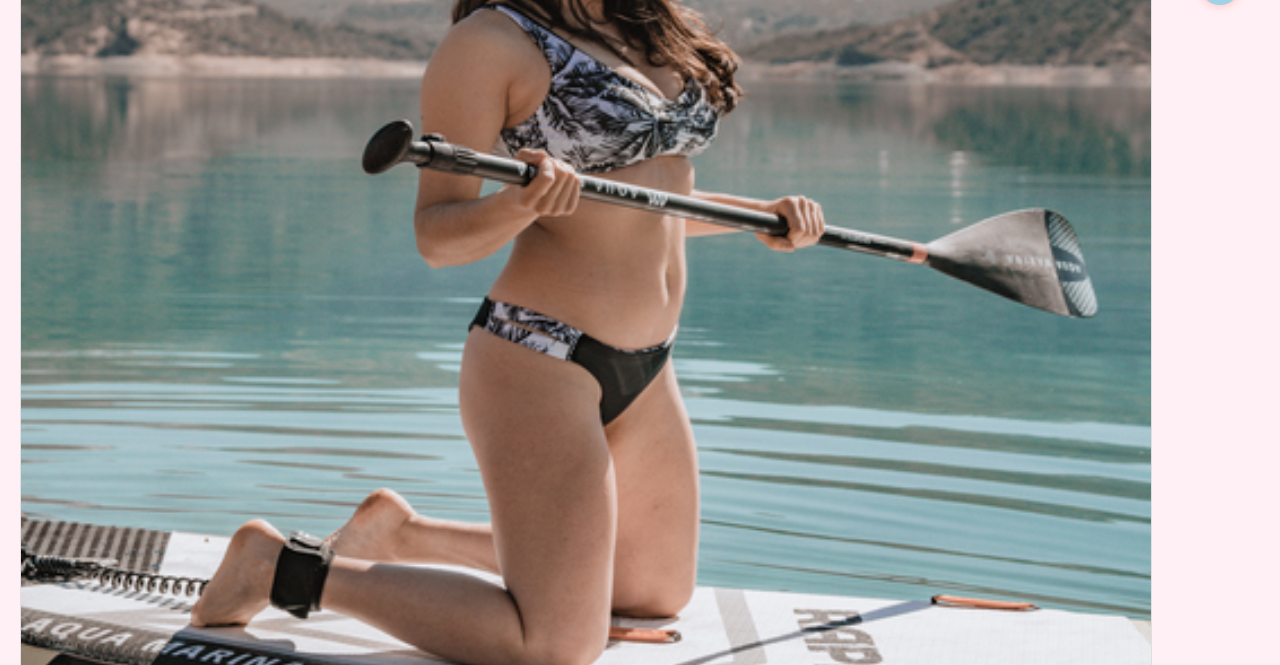
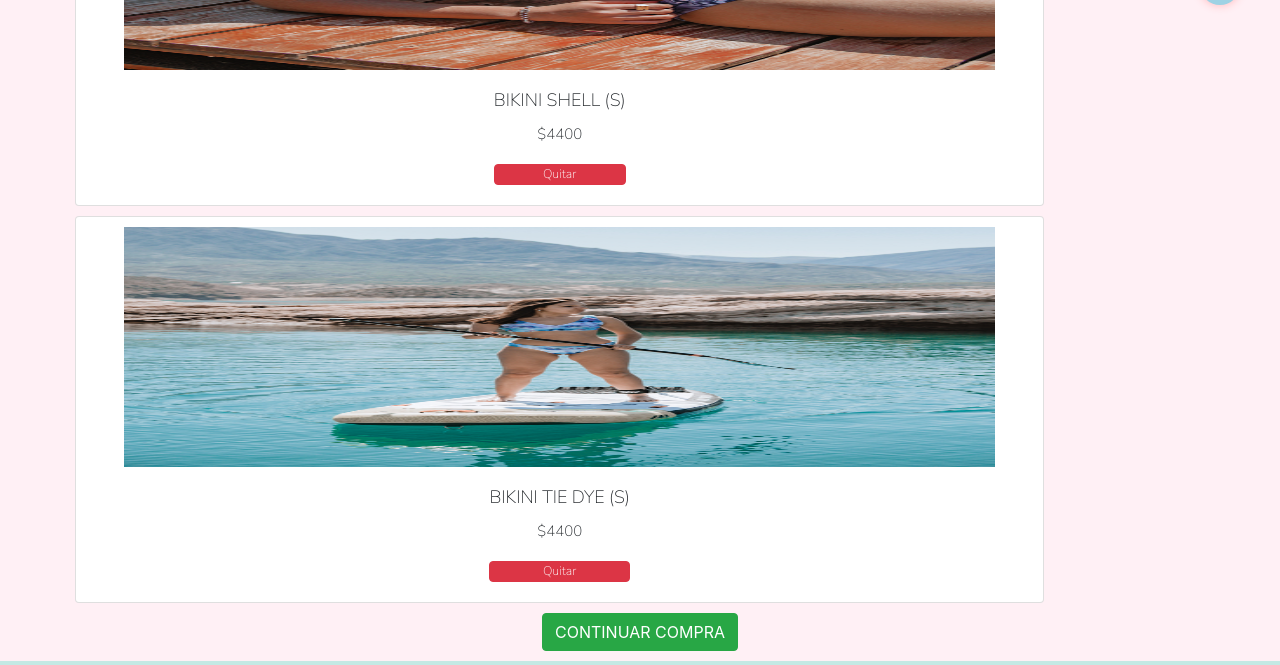
Before and after one commit to federicaulzurrun/PreEntrega1-Ulzurrun, a plain HTML site: page index.html in a window 1280 px wide. Shown: the part 755-1420 px from the top of the page. Drawn offline with nearby package versions, Linux system fonts and the light colour scheme.

Commit message:
javascript

```diff
--- a/index.html
+++ b/index.html
@@ -42,37 +42,34 @@
                 <main>
                     <div class="galeriasw">
                         <div class="card" style="min-width:80px">
-                            <img class="card-img-top" src="imagenes/bikinipalm.jpg" alt="Card image">
+                            <img class="card-img-left" src="imagenes/bikinipalm.jpg" alt="Card image">
                             <div class="card-body">
-                                <h4 class="card-title">Bikini palm</h4>
-                                <p class="card-text">$4400</p>
+                                <h4 class="card-title">Bikini palm (s)</h4>
+                                <p class="card-text" id="precio1">$4400</p>
                                 <button class="btn btn-danger">Quitar</button>
                             </div>
                         </div>
                         <div class="card" style="min-width:100px">
                                 <img class="card-img-top" src="imagenes/bikinishell.jpg" alt="Card image">
                             <div class="card-body">
-                                <h4 class="card-title">Bikini shell</h4>
-                                <p class="card-text">$4400</p>
+                                <h4 class="card-title">Bikini shell (s)</h4>
+                                <p class="card-text" id="precio2">$4400</p>
                                 <button class="btn btn-danger">Quitar</button>
                             </div>
                         </div>
                         <div class="card" style="min-width:100px">
                             <img class="card-img-top" src="imagenes/bikinitiedye.jpg" alt="Card image">
                             <div class="card-body">
-                                <h4 class="card-title">Bikini tie dye</h4>
-                                <p class="card-text">$4400</p>
+                                <h4 class="card-title">Bikini tie dye (s)</h4>
+                                <p class="card-text" id="precio3">$4400</p>
                                 <button class="btn btn-danger">Quitar</button>
                             </div>
                         </div>
                     </div>
                 </main>
             </div>
-            <div class="asideproductos">
-                <aside class="asidecarrito">
-                    <h4 class="totalpago">Total</h4>
-                    <h5 class="totalpago">$</h5>
-                </aside>
+            <div class="asidecarrocompras">
+                <button class="btn btn-success" onclick="compra()">Continuar compra</button>
             </div>
         </div>
         <footer>
--- a/index.js
+++ b/index.js
@@ -1 +1,27 @@
-console.log('hola mundo')
+//variable donde se va a almacenar la respuesta
+let respuesta;
+
+// const con las posibles respuestas
+
+const totalCompra = 'si';
+const errorCompra = 'no';
+
+//funcion de compra
+
+function compra(){
+    do{
+        respuesta =
+        prompt('Responde si la siguiente lista muestra los productos que quieres comprar: \nBikini Palm \nBikini Shell \nBikini Tie Dye \nResponde: \nsi : Si es correcta \nno : No son los productos que selecioné')
+
+    } while(respuesta ==='si' && respuesta ==='no' ){
+        if (respuesta === 'si'){
+            respuesta = totalCompra;
+            alert('Tu total a pagar es de $13200 \nMuchas Gracias por tu compra en Zöld!')
+        } else if (respuesta === 'no'){
+            respuesta = errorCompra;
+            alert('Disculpe las molestias')
+        } else{
+            alert('Que tenga un buen dia!')
+        }
+    }
+}
--- a/stylesheets.css
+++ b/stylesheets.css
@@ -118,9 +118,10 @@ header .nav-2 li a {
     text-transform: uppercase;
 }
 .galeriasw{
-    padding-left: 20px;
+    padding-left: 75px;
+    align-items: center;
 }
-.productospag .cuerpoprod .galeriasw {
+.productospag .cuerpoprod .galeriasw  {
     min-width: 150px;
     width: 90%;
     height: auto;
@@ -129,11 +130,18 @@ header .nav-2 li a {
     text-transform: uppercase;
     display: grid;
     grid-row-gap: 10px;
+    align-items: center;
+}
+.productospag .cuerpoprod .galeriasw .card{
+    min-width: 200px;
+    width: 90%;
+    align-items: center;
 }
 .productospag .cuerpoprod .galeriasw .card img {
     min-width: 40px;
-    width: 100%;
-    height: auto;
+    width: 90%;
+    height: 250px;
+    padding-top: 10px;
 }
 .productospag .cuerpoprod .galeriasw .card h4 {
     font-size: 18px;
@@ -151,8 +159,15 @@ header .nav-2 li a {
     margin: 0px;
     padding: 0px;
 }
-.asidecarrito{
-    flex-direction: row;
+.asidecarrocompras{
+    padding: 10px;
+    border: 20px;
+    text-align: center;
+
+}
+.asidecarrocompras button{
+    text-transform: uppercase;
+    text-align: center;
 }
 .totalpago{
     font-family: system-ui, -apple-system, BlinkMacSystemFont, 'Segoe UI', Roboto, Oxygen, Ubuntu, Cantarell, 'Open Sans', 'Helvetica Neue', sans-serif;
```
